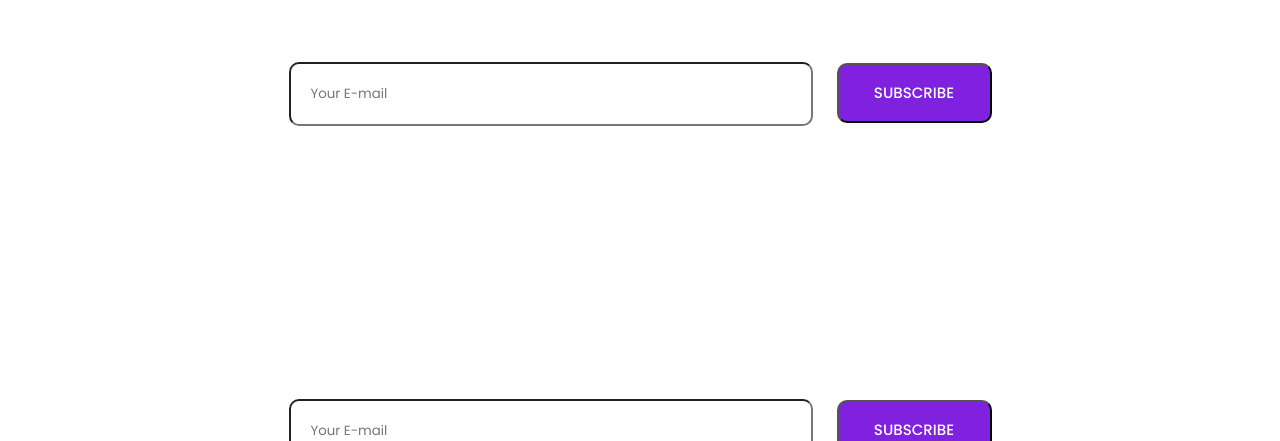
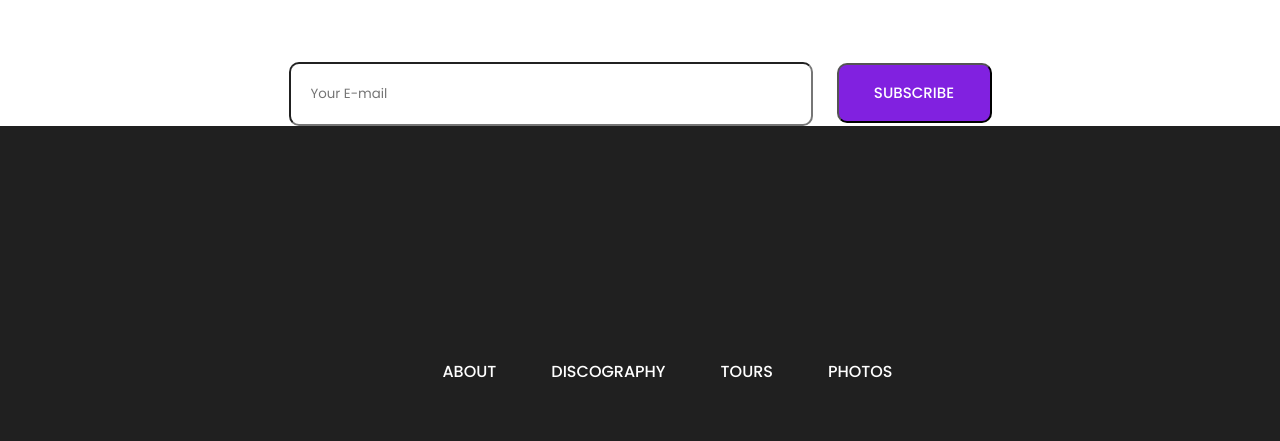
Before and after one commit to AntoineLemlin/dj-project, a plain HTML site: page index.html in a window 1280 px wide. Shown: the part 7150-7591 px from the top of the page. Drawn offline with Linux system fonts and the light colour scheme.

Commit message:
remove subscribe

```diff
--- a/index.html
+++ b/index.html
@@ -367,14 +367,6 @@
             </form>
         </section>
 
-        <section class="subscribe-to-stay-informed">
-            <h2>Subscribe to Stay Informed</h2>
-            <form class="sub-form">
-                <input type="email" id="email" pattern=".+@globex\.com" required placeholder="Your E-mail">
-                <button type="submit">SUBSCRIBE</button>
-            </form>
-        </section>
-
         <footer>
             <div class="logo-footer"><img src="img/logo.png" alt=""></div>
             <nav>
```
